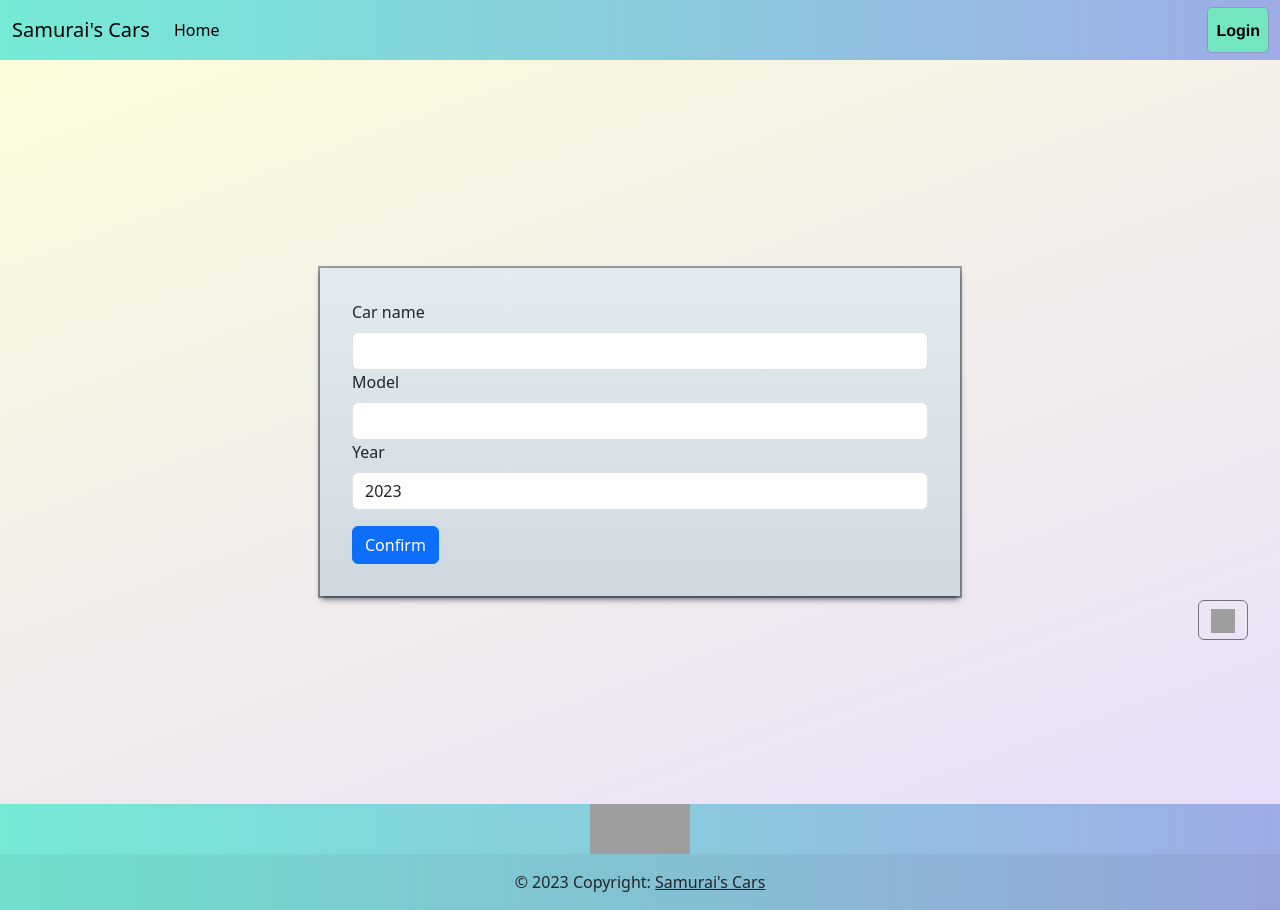
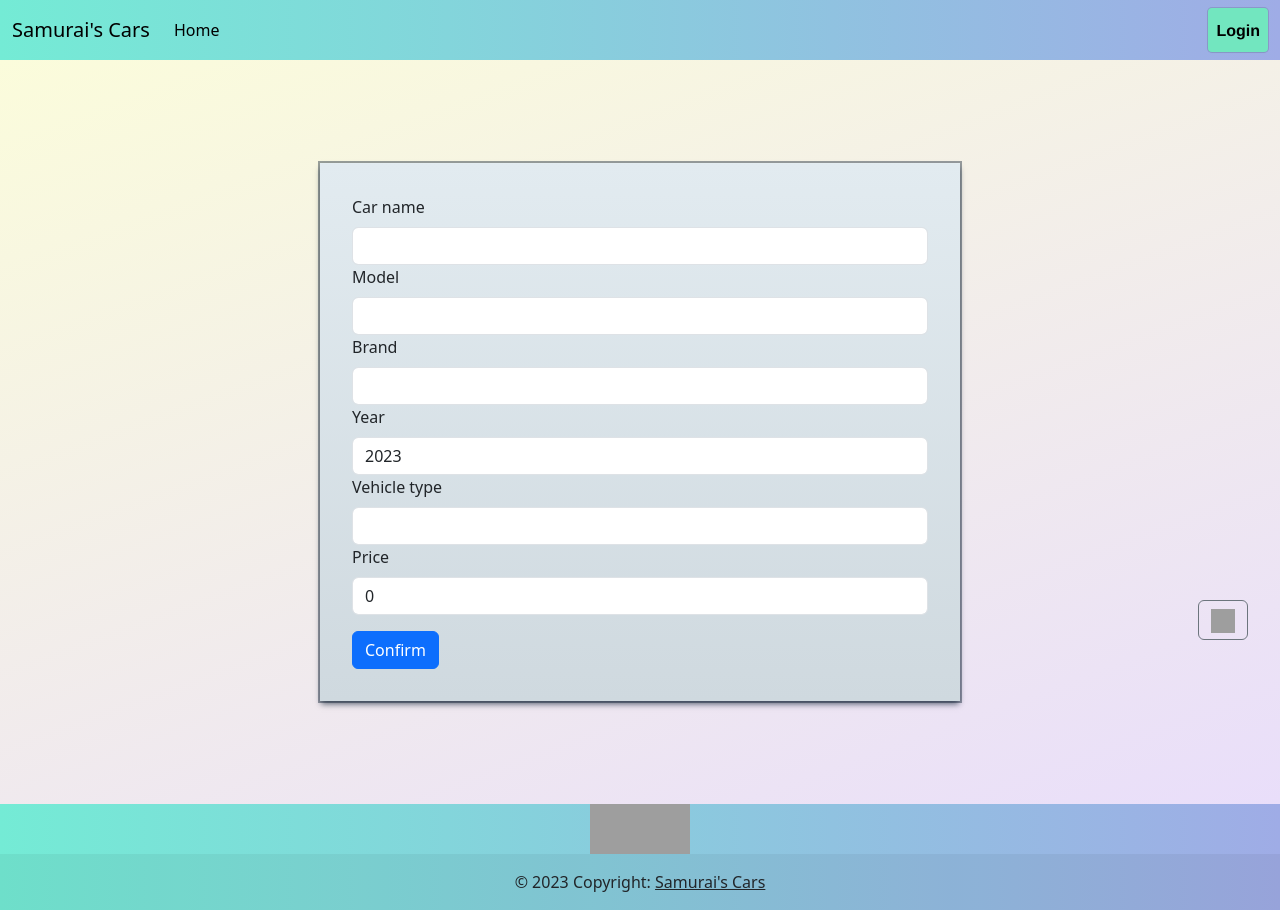
Before and after one commit to wesley-brwno/samurai-cars-front, an Angular app: page /new-vehicle in a window 1280 px wide. Built offline with nearby package versions, Linux system fonts and the light colour scheme; grey boxes are pictures that could not be loaded.

Commit message:
Saving progress: add new attributes to vehicles

```diff
--- a/src/app/interface/vehicle-pabeable.intefaces.ts
+++ b/src/app/interface/vehicle-pabeable.intefaces.ts
@@ -1,10 +1,13 @@
 export interface Vehicle {
-    created_at: string;
+    created_at: Date;
     user_id: number;
     id: number;
     name: string;
     model: string;
     year: number;
+    vehicle_type: string,
+    brand: string,
+    price: number
 }
 
 export interface Images {
--- a/src/app/publicPages/landing/landing.component.html
+++ b/src/app/publicPages/landing/landing.component.html
@@ -54,7 +54,7 @@
       <div class="card-footer">
         <div class="btns_container">
           <button type="button" class="btn btn-outline-dark" (click)="onAdminClick()">ADMIN</button>
-          <button type="button" class="btn btn-outline-dark">USER</button>
+          <button type="button" class="btn btn-outline-dark" (click)="onUserClick()">USER</button>
           <a href="login">
             <button type="button" class="btn btn-outline-dark">REGISTER</button>
           </a>
--- a/src/app/publicPages/landing/landing.component.ts
+++ b/src/app/publicPages/landing/landing.component.ts
@@ -8,7 +8,6 @@ import { AuthenticationService } from 'src/app/service/auth/authentication.servi
   styleUrls: ['./landing.component.css']
 })
 export class LandingComponent {
-
 
   constructor(
     private authenicationService: AuthenticationService,
@@ -22,7 +21,17 @@ export class LandingComponent {
       },
       error => {
         console.log(error);
+      }
+    );
+  }
 
+  onUserClick() {
+    this.authenicationService.executeJWTAuthenticationService("xaropinho@email.com", "xaropinhoUser").subscribe(
+      response => {
+        this.router.navigate(['account']);
+      },
+      error => {
+        console.log(error);
       }
     );
   }
--- a/src/app/user/profile/profile.component.html
+++ b/src/app/user/profile/profile.component.html
@@ -97,8 +97,17 @@
         <label for="model" class="form-label">Model</label>
         <input type="text" class="form-control" id="model" name="model" [(ngModel)]="vehicleForm.model"/>
 
+        <label for="brand" class="form-label">Brand</label>
+        <input type="text" class="form-control" id="brand" name="brand" [(ngModel)]="vehicleForm.brand"/>
+
+        <label for="vehicleType" class="form-label">Vehicle type</label>
+        <input type="text" class="form-control" id="model" name="model" [(ngModel)]="vehicleForm.vehicle_type"/>
+
         <label for="year" class="form-label">Year</label>
         <input type="number" class="form-control" id="year" name="year" [(ngModel)]="vehicleForm.year"/>
+
+        <label for="price" class="form-label">Price</label>
+        <input type="number" class="form-control" id="price" name="price" [(ngModel)]="vehicleForm.price"/>
       </div>
 
       <div class="buttons_container" [hidden]="showPhotosForm">
--- a/src/app/user/profile/profile.component.ts
+++ b/src/app/user/profile/profile.component.ts
@@ -45,7 +45,7 @@ export class ProfileComponent implements OnInit{
   }
 
   onAddVehicleClick() {
-    this.vehicleForm = new FormVehicleRequestBody('', '', new Date().getFullYear())
+    this.vehicleForm = new FormVehicleRequestBody('', '', new Date().getFullYear(), '', '', 0)
     this.currentSection = 'vehicleForm';
     this.savingData = false;
   }
@@ -65,6 +65,7 @@ export class ProfileComponent implements OnInit{
 
   onCloseForm() {
     this.currentSection = 'actionsMenu';
+    this.errorMap.clear();
   }
 
   // Handles Vehicle upload
--- a/src/app/vehicle/vehicle-details/vehicle-details.component.html
+++ b/src/app/vehicle/vehicle-details/vehicle-details.component.html
@@ -1,5 +1,12 @@
 <section [hidden]="showEditForm || showContactForm" class="vehicle_section" *ngIf="!showVehiclesByUserSection; else vehicles_by_user">
-  <div class="details">
+
+  <div class="d-flex justify-content-center" *ngIf="loadingContent">
+    <div class="spinner-border" role="status">
+      <span class="visually-hidden">Loading...</span>
+    </div>
+  </div>
+
+  <div class="details" *ngIf="!loadingContent">
     <div class="vehicle_details card">
       <h2>{{ vehicleDetails.vehicle.name }}</h2>
       <table class="table table-bordered ">
--- a/src/app/vehicle/vehicle-details/vehicle-details.component.ts
+++ b/src/app/vehicle/vehicle-details/vehicle-details.component.ts
@@ -2,7 +2,7 @@ import { HttpClient } from '@angular/common/http';
 import { Component, OnInit } from '@angular/core';
 import { ActivatedRoute, Router } from '@angular/router';
 import { API_URI } from 'src/app/app.constants';
-import { Vehicle } from 'src/app/interface/vehicle-pabeable.intefaces';
+import { Vehicle } from 'src/app/interface/vehicle.interfaces';
 import { AuthenticationService } from 'src/app/service/auth/authentication.service';
 import { VehicleService } from 'src/app/service/data/vehicle.service';
 
@@ -20,6 +20,7 @@ export class VehicleDetailsComponent implements OnInit {
   showVehiclesByUserSection!: boolean;
   showEditForm!: boolean;
   showContactForm: boolean = false;
+  loadingContent!: boolean;
 
   constructor(
     private vehicleService: VehicleService,
@@ -80,8 +81,10 @@ export class VehicleDetailsComponent implements OnInit {
 
 
   loadVehicleByIdData(id: number) {
+    this.loadingContent = true;
     this.vehicleService.getVehicleById(id).subscribe(
       response => {
+        this.loadingContent = false;
         this.vehicleDetails = response;
         this.laodUserPublicDetails(this.vehicleDetails.vehicle.user_id);
       }
--- a/src/app/vehicle/vehicle-form/vehicle-form.component.html
+++ b/src/app/vehicle/vehicle-form/vehicle-form.component.html
@@ -20,16 +20,23 @@
 
     <div class="mb-3">
       <label for="carName" class="form-label">Car name</label>
-      <input type="text" class="form-control" id="name" name="carName" [(ngModel)]="vehicle.name"
-        (change)="vehicleDataChange()" />
+      <input type="text" class="form-control" id="name" name="carName" [(ngModel)]="vehicle.name" (change)="vehicleDataChange()"/>
 
       <label for="model" class="form-label">Model</label>
-      <input type="text" class="form-control" id="model" name="model" [(ngModel)]="vehicle.model"
-        (change)="vehicleDataChange()" />
+      <input type="text" class="form-control" id="model" name="model" [(ngModel)]="vehicle.model" (change)="vehicleDataChange()"/>
+
+      <label for="brand" class="form-label">Brand</label>
+      <input type="text" class="form-control" id="brand" name="bran" [(ngModel)]="vehicle.brand" (change)="vehicleDataChange()"/>
 
       <label for="year" class="form-label">Year</label>
-      <input type="number" class="form-control" id="year" name="year" [(ngModel)]="vehicle.year"
-        (change)="vehicleDataChange()" />
+      <input type="number" class="form-control" id="year" name="year" [(ngModel)]="vehicle.year" (change)="vehicleDataChange()"/>
+
+      <label for="vehicle_type" class="form-label">Vehicle type</label>
+      <input type="text" class="form-control" id="vehicle_type" name="vehicle_type" [(ngModel)]="vehicle.vehicle_type" (change)="vehicleDataChange()"/>
+
+      <label for="price" class="form-label">Price</label>
+      <input type="text" class="form-control" id="price" name="price" [(ngModel)]="vehicle.price"
+        (change)="vehicleDataChange()"/>
     </div>
 
     <div class="buttons_container">
--- a/src/app/vehicle/vehicle-form/vehicle-form.component.ts
+++ b/src/app/vehicle/vehicle-form/vehicle-form.component.ts
@@ -32,10 +32,10 @@ export class VehicleFormComponent implements OnInit {
   ngOnInit(): void {
     this.isLoadingContent = false;
     if (this.editVehicle) {
-      this.vehicle = new FormVehicleRequestBody(this.editVehicle.vehicle.name, this.editVehicle.vehicle.model, this.editVehicle.vehicle.year);
+      this.vehicle = this.editVehicle.vehicle;
       this.showPhotos = true;
     } else {
-      this.vehicle = new FormVehicleRequestBody("", "", new Date().getFullYear());
+      this.vehicle = new FormVehicleRequestBody("", "", new Date().getFullYear(), "", "", 0);
     }
   }
 
@@ -108,10 +108,16 @@ export class FormVehicleRequestBody implements VehicleRequestBody {
   public name: string;
   public model: string;
   public year: number;
+  public vehicle_type: string;
+  public brand: string;
+  public price: number;
 
-  constructor(name: string, model: string, year: number) {
+  constructor(name: string, model: string, year: number, vehicle_type: string, brand: string, price: number) {
     this.name = name;
     this.model = model;
     this.year = year;
+    this.vehicle_type = vehicle_type;
+    this.brand = brand;
+    this.price = price;
   }
 }
```
Also changed, not shown: src/app/interface/vehicle.interfaces.ts (+7 -1 lines).
